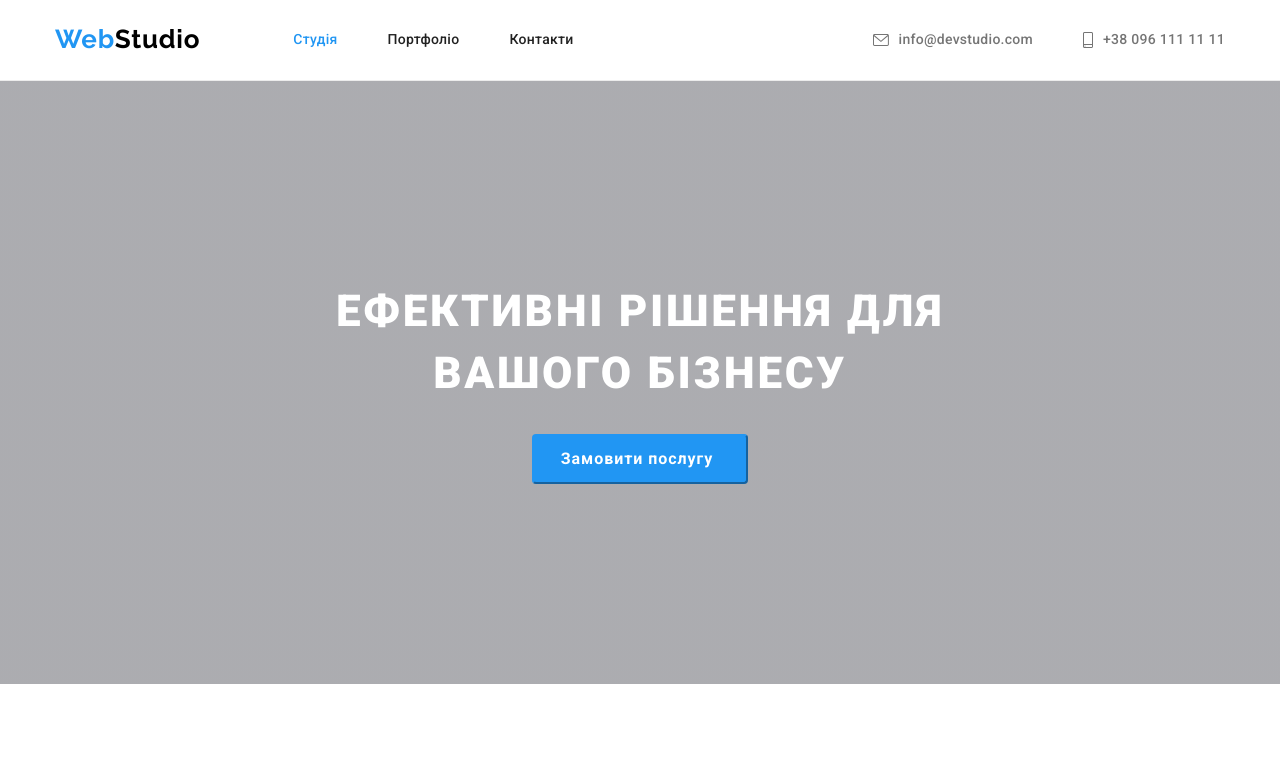
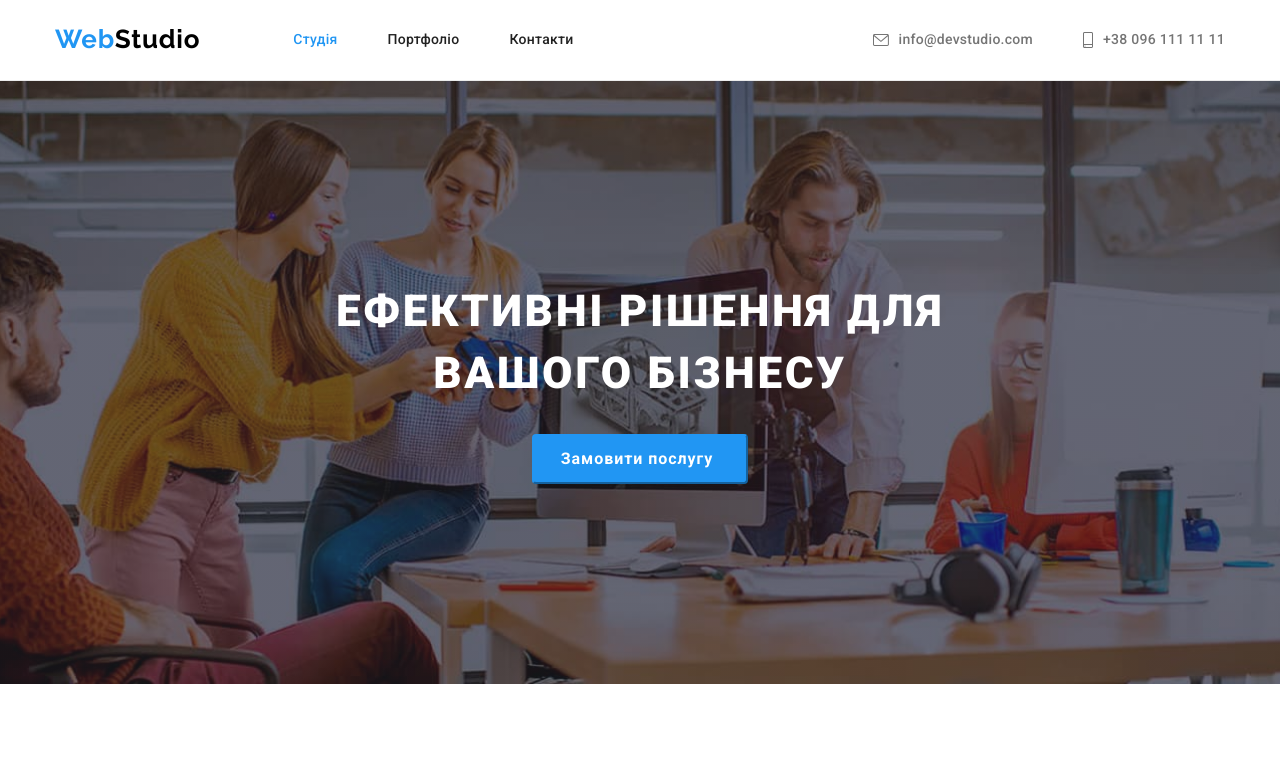
Before and after one commit to Asgiliot/goit-markup-hw-04, a plain HTML site: page index.html in a window 1280 px wide. Shown: the top 774 px of the page. Drawn offline with nearby package versions, Linux system fonts and the light colour scheme; the site is published under a folder, as on GitHub Pages, so addresses that start at the root find nothing.

Commit message:
исправлен путь

```diff
--- a/css/styles.css
+++ b/css/styles.css
@@ -161,7 +161,7 @@ body {
     to right,
   rgba(47, 48, 58, 0.4),
   rgba(47, 48, 58, 0.4)),
-  url(/images/BGHero.jpg);
+  url(../images/BGHero.jpg);
   background-size: cover;
   background-repeat: no-repeat;
   background-position: center;
```
